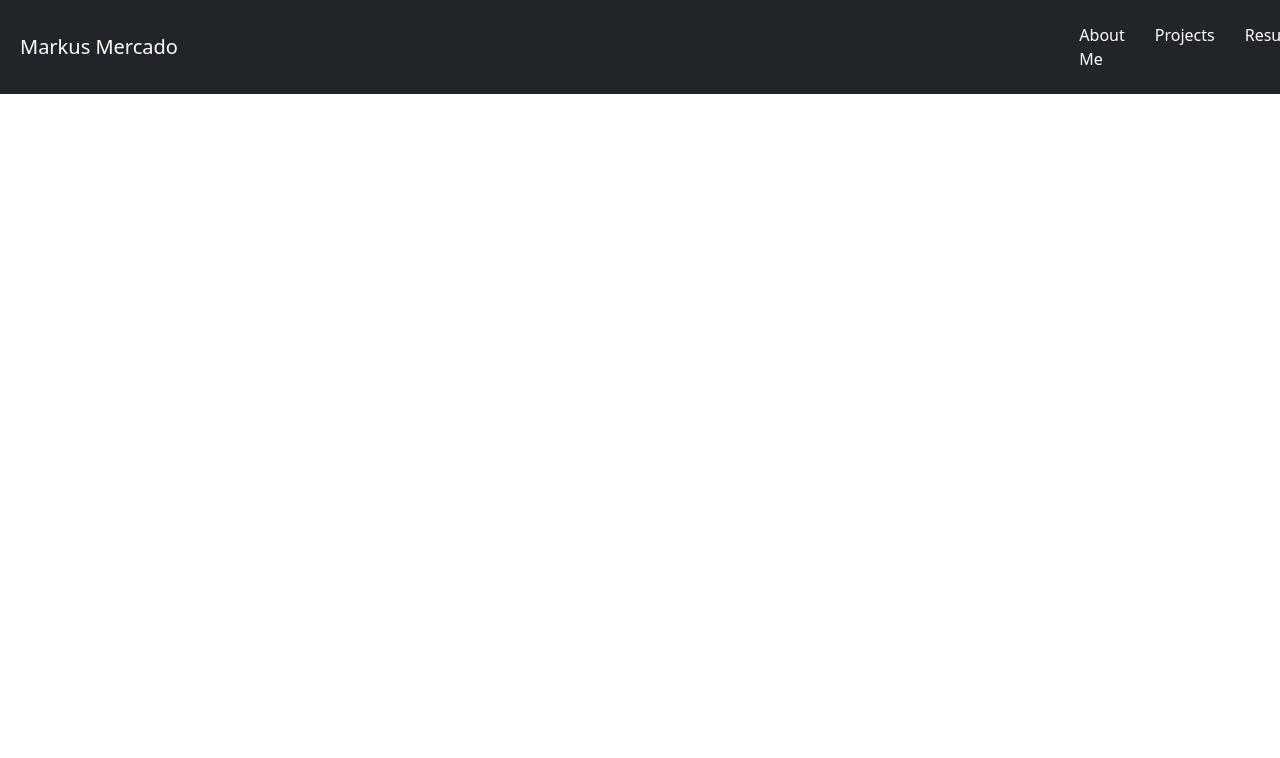
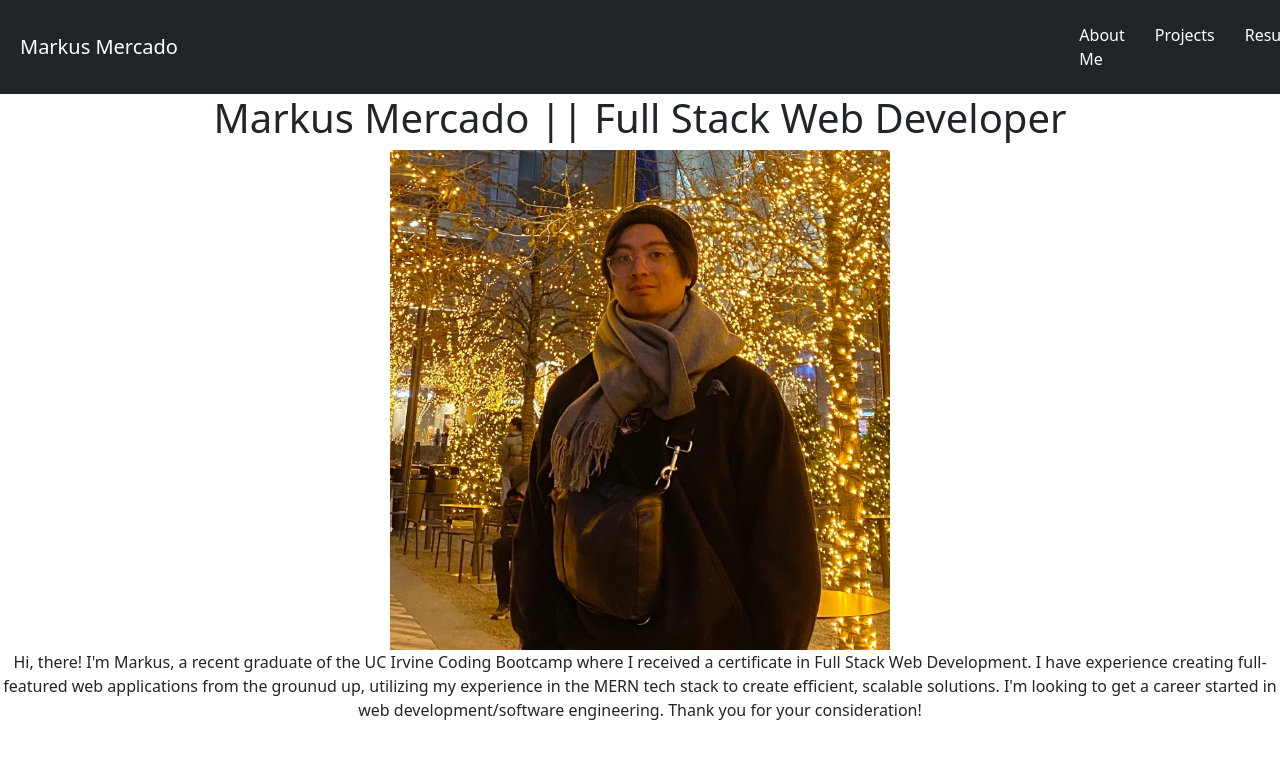
Before and after one commit to markkoos/Portfolio-MarkusMercado, a React (Create React App) app: page / in a window 1280 px wide. Shown: the top 758 px of the page. Built offline with nearby package versions, Linux system fonts and the light colour scheme.

Commit message:
renamed components and fixed navigation issues

```diff
--- a/src/App.js
+++ b/src/App.js
@@ -1,7 +1,8 @@
 import React from "react";
 import AboutMe from "./components/pages/AboutMe";
 import NavBar from "./components/NavBar";
+import Container from "./components/Container";
 
 export default function App() {
-  return <NavBar />
+  return <Container />
 }
--- a/src/components/container.js
+++ b/src/components/container.js
@@ -3,24 +3,25 @@ import AboutMe from './pages/AboutMe';
 import ContactMe from './pages/ContactMe';
 import Projects from './pages/Projects';
 import Resume from './pages/Resume';
+import NavBar from './NavBar';
 
-export default function container() {
+export default function Container() {
 
     // use state for the current page
-    const [currentPage, setPage] = useState('Home');
+    const [currentPage, setPage] = useState('About Me');
 
     // checks the current value of currentPage and returns the matching component to be rendered
     const renderPage = () => {
-        if (currentpage === 'About Me') {
+        if (currentPage === 'About Me') {
             return <AboutMe />
         }
-        if (currentpage === 'Projects') {
+        if (currentPage === 'Projects') {
             return <Projects />
         }
-        if (currentpage === 'Resume') {
+        if (currentPage === 'Resume') {
             return <Resume />
         }
-        if (currentpage === 'Contact Me') {
+        if (currentPage === 'Contact Me') {
             return <ContactMe />
         }
     };
@@ -30,4 +31,10 @@ export default function container() {
         setPage(page);
     };
 
+    return (
+        <div>
+            <NavBar pageChangeHandler={pageChangeHandler} />
+            {renderPage()}
+        </div>
+    )
 }
--- a/src/components/navbar.js
+++ b/src/components/navbar.js
@@ -2,8 +2,8 @@ import React from 'react';
 
 export default function NavBar({ pageChangeHandler }) {
     return (
-        <nav class="navbar navbar-expand-lg navbar-dark bg-dark">
-            <span class="navbar-brand">Markus Mercado</span>
+        <nav className="navbar navbar-expand-lg navbar-dark bg-dark">
+            <span className="navbar-brand">Markus Mercado</span>
             <ul className="navbar-nav mr-auto">
 
                 <li className="nav-item">
@@ -11,7 +11,7 @@ export default function NavBar({ pageChangeHandler }) {
                 </li>
 
                 <li className="nav-item">
-                <a href="projects" onClick={() => pageChangeHandler('Projects')}>Projects</a>
+                <a href="#projects" onClick={() => pageChangeHandler('Projects')}>Projects</a>
                 </li>
 
                 <li className="nav-item">
--- a/src/components/pages/ContactMe.js
+++ b/src/components/pages/ContactMe.js
@@ -1 +1,9 @@
 import React from 'react';
+
+export default function ContactMe() {
+    return (
+        <div>
+            <h1>Contact Me</h1>
+        </div>
+    )
+}
--- a/src/components/pages/Projects.js
+++ b/src/components/pages/Projects.js
@@ -0,0 +1,9 @@
+import React from "react";
+
+export default function Projects() {
+    return (
+        <div>
+            <h1>Featured Projects</h1>
+        </div>
+    )
+}
--- a/src/components/pages/Resume.js
+++ b/src/components/pages/Resume.js
@@ -1 +1,9 @@
 import React from 'react';
+
+export default function Resume() {
+    return (
+        <div>
+            <h1>Resume</h1>
+        </div>
+    )
+}
```
